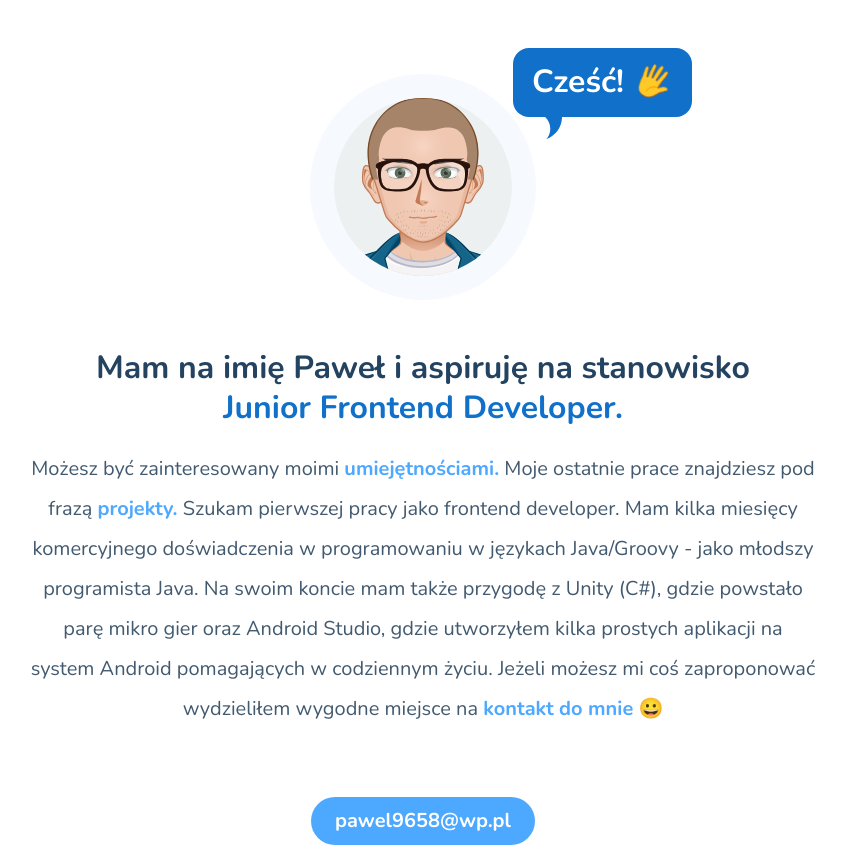
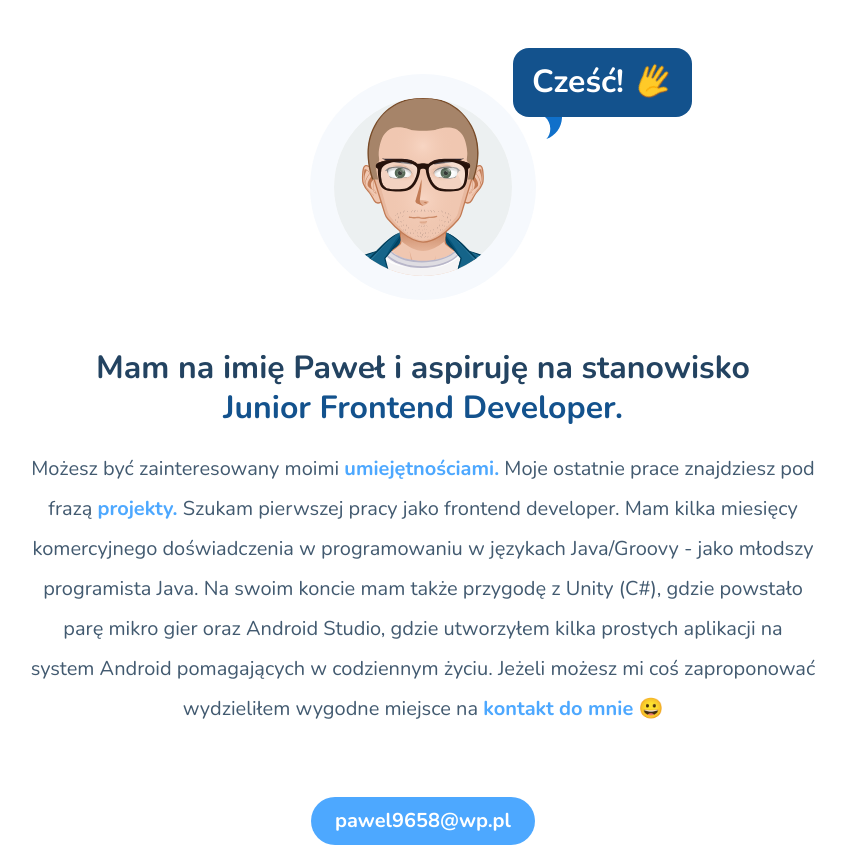
Before and after one commit to pawel-jezior/pawel-jezior.github.io, a website built with webpack: page src/pages/index.html in a window 1280 px wide. Shown: the top 848 px of the page, without its empty margins (217-1063 px from the left). Built offline with nearby package versions, Linux system fonts and the light colour scheme; no server answers.

Commit message:
change blue color

```diff
--- a/src/scss/_variables.scss
+++ b/src/scss/_variables.scss
@@ -1,4 +1,4 @@
-$blue: #1070CA;
+$blue: #13528d;
 $console: #808082;
 $lightConsole: #A3A3A3;
 $linkConsole: #14B5D0;
```
